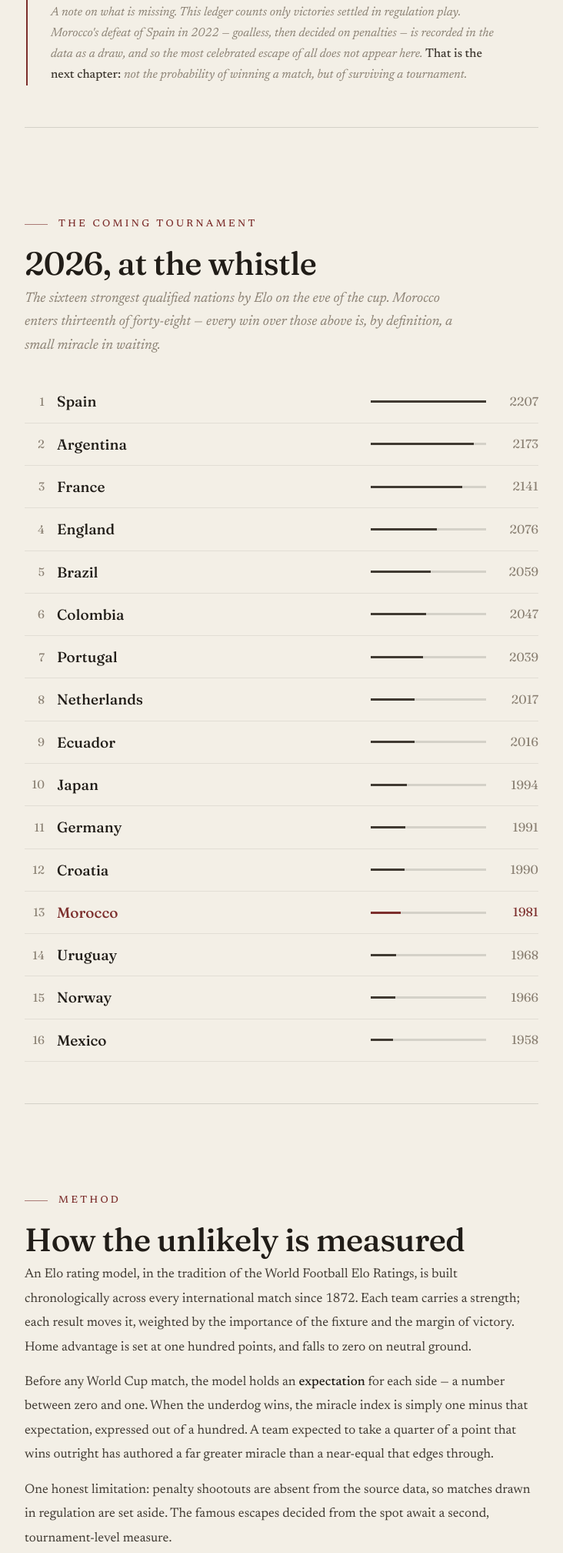
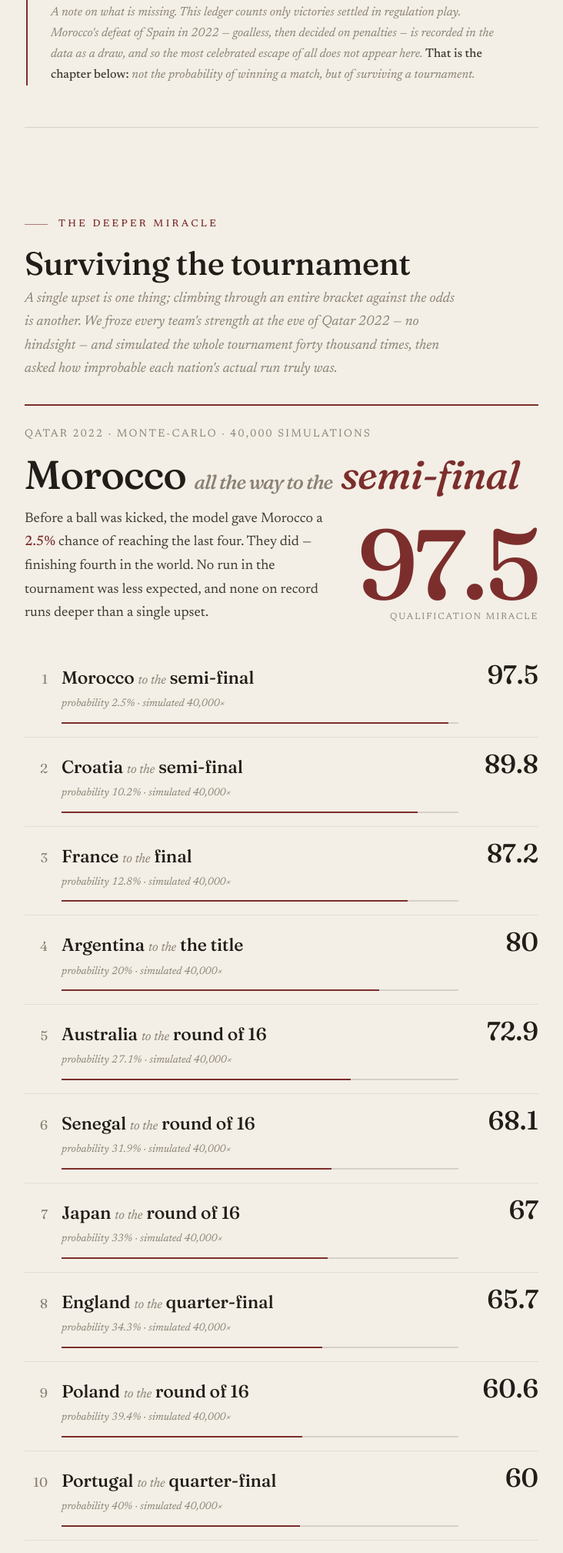
Before and after one commit to achrafi04/hope-index, a plain HTML site: page index.html in a window 1280 px wide. Shown: the part 4831-6848 px from the top of the page at 77% size, without its empty margins (274-1006 px from the left). Drawn offline with Linux system fonts and the light colour scheme.

Commit message:
Add qualification miracles: Morocco's 2022 semifinal run

```diff
--- a/index.html
+++ b/index.html
@@ -123,6 +123,22 @@
   .aside{margin-top:26px;font-size:16px;font-style:italic;color:var(--mut);line-height:1.7;max-width:580px}
   .aside b{font-style:normal;color:var(--ink-soft);font-weight:500}
 
+  /* ---------- QUALIFICATION LADDER ---------- */
+  .ladder{margin-top:6px}
+  .lad{display:grid;grid-template-columns:128px 1fr 54px;gap:16px;align-items:center;
+    padding:11px 0;border-bottom:1px solid var(--line-soft)}
+  .lad .st{font-family:var(--disp);font-size:17px;color:var(--ink-soft)}
+  .lad .lt{height:3px;background:var(--line);position:relative;overflow:hidden}
+  .lad .lt i{position:absolute;left:0;top:0;height:100%;background:var(--ink-soft);width:0;
+    transition:width 1.1s cubic-bezier(.2,.75,.2,1)}
+  .lad .lp{font-family:var(--disp);font-size:15px;color:var(--mut);text-align:right}
+  .lad.reached .st{color:var(--accent);font-weight:500}
+  .lad.reached .lp{color:var(--accent)}
+  .lad.reached .lt i{background:var(--accent)}
+  .climb{margin-top:30px}
+  .climb h3{font-family:var(--disp);font-weight:500;font-size:24px;margin-bottom:6px}
+  .climb .note{font-style:italic;color:var(--mut);font-size:15px;margin-bottom:16px}
+
   /* ---------- 2026 ---------- */
   .erow{display:grid;grid-template-columns:26px 1fr 150px 52px;gap:16px;align-items:center;
     padding:11px 0;border-bottom:1px solid var(--line-soft);
@@ -208,7 +224,33 @@
       <h2>Morocco against the giants</h2>
       <p class="intro">A nation that turned arithmetic into folklore. Its World Cup victories, ordered by the size of the upset they represented.</p>
       <div id="morocco"></div>
-      <p class="aside">A note on what is missing. This ledger counts only victories settled in regulation play. Morocco's defeat of Spain in 2022 — goalless, then decided on penalties — is recorded in the data as a draw, and so the most celebrated escape of all does not appear here. <b>That is the next chapter:</b> not the probability of winning a match, but of surviving a tournament.</p>
+      <p class="aside">A note on what is missing. This ledger counts only victories settled in regulation play. Morocco's defeat of Spain in 2022 — goalless, then decided on penalties — is recorded in the data as a draw, and so the most celebrated escape of all does not appear here. <b>That is the chapter below:</b> not the probability of winning a match, but of surviving a tournament.</p>
+    </div>
+  </section>
+
+  <hr class="rule">
+
+  <!-- QUALIFICATION -->
+  <section>
+    <div class="eyebrow">The Deeper Miracle</div>
+    <h2>Surviving the tournament</h2>
+    <p class="sublede">A single upset is one thing; climbing through an entire bracket against the odds is another. We froze every team's strength at the eve of Qatar 2022 — no hindsight — and simulated the whole tournament forty thousand times, then asked how improbable each nation's actual run truly was.</p>
+
+    <div class="one" style="border-top-color:var(--accent)">
+      <div class="yr">Qatar 2022 · Monte-Carlo · 40,000 simulations</div>
+      <div class="match">Morocco <span class="vs">all the way to the</span> <span class="sc">semi-final</span></div>
+      <div class="body">
+        <p>Before a ball was kicked, the model gave Morocco a <b>2.5%</b> chance of reaching the last four. They did — finishing fourth in the world. No run in the tournament was less expected, and none on record runs deeper than a single upset.</p>
+        <div class="score"><div class="num" data-count="97.5" data-dec="1">0</div><div class="cap">Qualification miracle</div></div>
+      </div>
+    </div>
+
+    <div class="ledger" id="qual" style="margin-top:30px"></div>
+
+    <div class="climb">
+      <h3>Morocco's improbable climb</h3>
+      <p class="note">The pre-tournament probability of reaching each round. Each step roughly a third as likely as the last.</p>
+      <div id="ladder"></div>
     </div>
   </section>
 
@@ -231,7 +273,7 @@
     <div class="method">
       <p>An Elo rating model, in the tradition of the World Football Elo Ratings, is built chronologically across every international match since 1872. Each team carries a strength; each result moves it, weighted by the importance of the fixture and the margin of victory. Home advantage is set at one hundred points, and falls to zero on neutral ground.</p>
       <p>Before any World Cup match, the model holds an <b>expectation</b> for each side — a number between zero and one. When the underdog wins, the miracle index is simply one minus that expectation, expressed out of a hundred. A team expected to take a quarter of a point that wins outright has authored a far greater miracle than a near-equal that edges through.</p>
-      <p>One honest limitation: penalty shootouts are absent from the source data, so matches drawn in regulation are set aside. The famous escapes decided from the spot await a second, tournament-level measure.</p>
+      <p>For the deeper question — how improbable a whole run was — the same ratings are frozen at the eve of the tournament and the entire bracket is simulated forty thousand times. Group stages are played as round-robins; knockout ties resolve in regulation, and when level, a penalty shootout is modelled as a near coin-flip with only a mild edge to the stronger side. The qualification miracle is one minus the probability of reaching the stage a team actually reached.</p>
     </div>
   </section>
 
@@ -302,6 +344,54 @@ ELO.forEach((d,i)=>{
   e.appendChild(el);
 });
 
+const QUAL = [
+  {r:1,t:"Morocco",st:"semi-final",p:2.5,mi:97.5},
+  {r:2,t:"Croatia",st:"semi-final",p:10.2,mi:89.8},
+  {r:3,t:"France",st:"final",p:12.8,mi:87.2},
+  {r:4,t:"Argentina",st:"the title",p:20.0,mi:80.0},
+  {r:5,t:"Australia",st:"round of 16",p:27.1,mi:72.9},
+  {r:6,t:"Senegal",st:"round of 16",p:31.9,mi:68.1},
+  {r:7,t:"Japan",st:"round of 16",p:33.0,mi:67.0},
+  {r:8,t:"England",st:"quarter-final",p:34.3,mi:65.7},
+  {r:9,t:"Poland",st:"round of 16",p:39.4,mi:60.6},
+  {r:10,t:"Portugal",st:"quarter-final",p:40.0,mi:60.0},
+  {r:11,t:"South Korea",st:"round of 16",p:41.0,mi:59.0},
+  {r:12,t:"United States",st:"round of 16",p:48.5,mi:51.5},
+  {r:13,t:"Netherlands",st:"quarter-final",p:63.5,mi:36.5},
+  {r:14,t:"Brazil",st:"quarter-final",p:72.5,mi:27.5},
+  {r:15,t:"Spain",st:"round of 16",p:78.0,mi:22.0},
+];
+const PATH = [
+  {st:"Round of 16",p:30.5,reached:true},
+  {st:"Quarter-final",p:9.9,reached:true},
+  {st:"Semi-final",p:2.5,reached:true},
+  {st:"Final",p:0.7,reached:false},
+  {st:"The title",p:0.2,reached:false},
+];
+
+const q=document.getElementById('qual');
+QUAL.forEach(d=>{
+  const el=document.createElement('div');el.className='lrow'+(d.t==='Morocco'?' mor':'');
+  el.innerHTML=`<div class="rk">${d.r}</div>
+    <div class="m">
+      <div class="pair">${d.t} <span class="beat">to the</span> ${d.st}</div>
+      <div class="sub">probability ${d.p}% · simulated 40,000×</div>
+      <div class="track"><i data-w="${d.mi}"></i></div>
+    </div>
+    <div class="mi">${d.mi}</div>`;
+  q.appendChild(el);
+});
+
+const lad=document.getElementById('ladder');const pmax=PATH[0].p;
+PATH.forEach(d=>{
+  const el=document.createElement('div');el.className='lad'+(d.reached?' reached':'');
+  const pct=Math.round(d.p/pmax*100);
+  el.innerHTML=`<div class="st">${d.st}</div>
+    <div class="lt"><i data-w="${pct}"></i></div>
+    <div class="lp">${d.p}%</div>`;
+  lad.appendChild(el);
+});
+
 const io=new IntersectionObserver((es)=>{
   es.forEach(en=>{
     if(en.isIntersecting){
@@ -312,7 +402,7 @@ const io=new IntersectionObserver((es)=>{
     }
   });
 },{threshold:.18});
-document.querySelectorAll('.lrow,.erow').forEach((r,i)=>{r.style.transitionDelay=(i%15*45)+'ms';io.observe(r);});
+document.querySelectorAll('.lrow,.erow,.lad').forEach((r,i)=>{r.style.transitionDelay=(i%15*45)+'ms';io.observe(r);});
 
 function countUp(el){
   const tgt=parseFloat(el.dataset.count),dec=+(el.dataset.dec||0),dur=1500,t0=performance.now();
```
